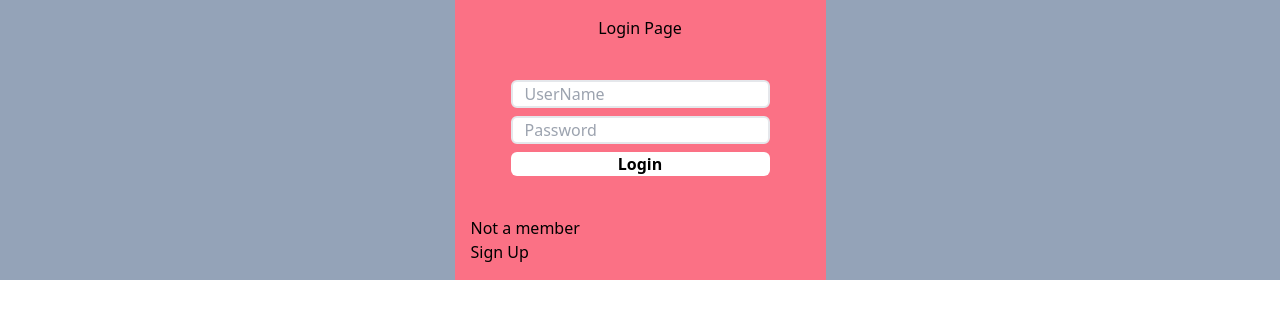
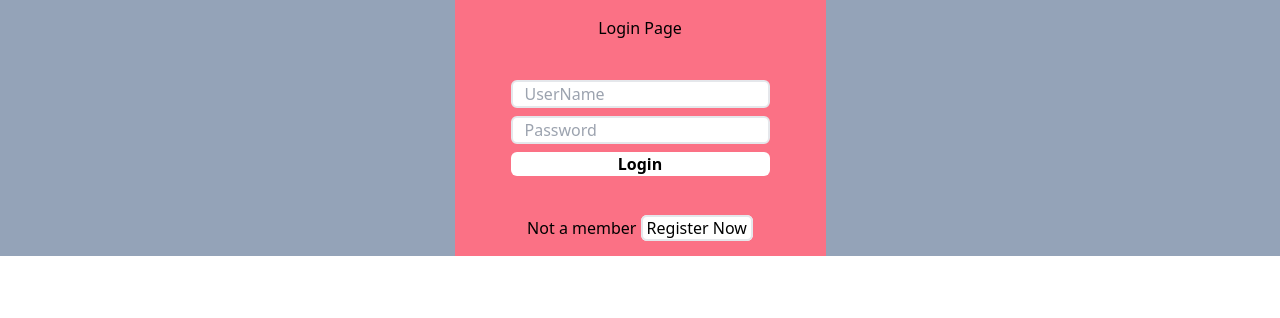
Before and after one commit to ShivankMahor/leetcode-lite, a React (Create React App) app in the folder frontend/: page / in a window 1280 px wide. Shown: the top 318 px of the page. Built offline with nearby package versions, Linux system fonts and the light colour scheme.

Commit message:
Added Button to navigate
Buttons to navigate between login and register page

```diff
--- a/frontend/src/components/loginpage.jsx
+++ b/frontend/src/components/loginpage.jsx
@@ -1,6 +1,6 @@
 import { useState,useEffect } from "react";
 import axios from 'axios'
-import { useNavigate } from "react-router-dom";
+import { Link,useNavigate } from "react-router-dom";
 
 function Loginpage(){
   const [user, setUser] = useState({
@@ -37,10 +37,8 @@ function Loginpage(){
           <input type="text" name="password" id="Password" placeholder="Password"  onChange={(e)=>handleChange('password',e.target.value)} className="border-2 border-gray rounded-md text-black px-3 my-2"/>
           <button type="submit" className="bg-white rounded-md font-semibold">Login</button>
         </form>
-        <div>
-          <div>Not a member</div>
-          <button onClick={handleSignup}>Sign Up</button>
-        </div>
+        <div className="text-md text-center">Not a member <Link  className="border-2 bg-white rounded-md px-1" to='/register'>Register Now</Link></div>
+
       </div>
     </div>
   )
--- a/frontend/src/components/registerpage.jsx
+++ b/frontend/src/components/registerpage.jsx
@@ -1,6 +1,6 @@
 import { useState } from "react";
 import axios from 'axios'
-import { useNavigate } from "react-router-dom";
+import { Link,useNavigate } from "react-router-dom";
 
 
 function Registerpage(){
@@ -40,6 +40,7 @@ function Registerpage(){
           <input type="text" name="password" id="Password" placeholder="Password"  onChange={(e)=>handleChange('password',e.target.value)} className="border-2 border-gray rounded-md text-black px-3"/>
           <button type="submit" className="bg-white rounded-md font-semibold">Register</button>
         </form>
+        <div className="text-[15px] text-center">Already Signed UP? <Link className="border-2 bg-white rounded-md px-1" to='/'>Login</Link></div>
       </div>
     </div>
   )
```
